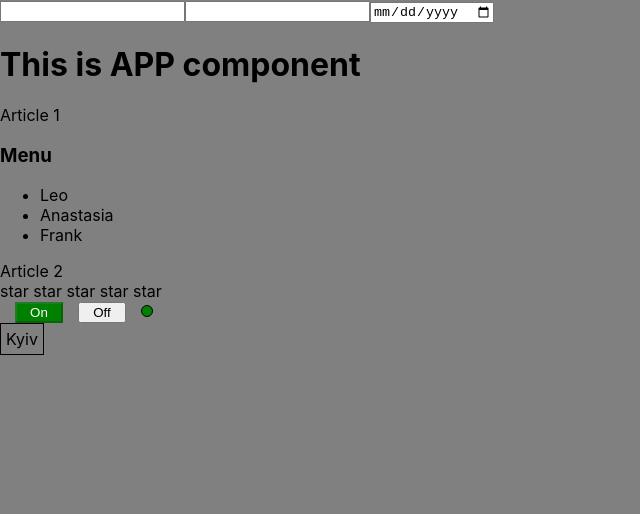
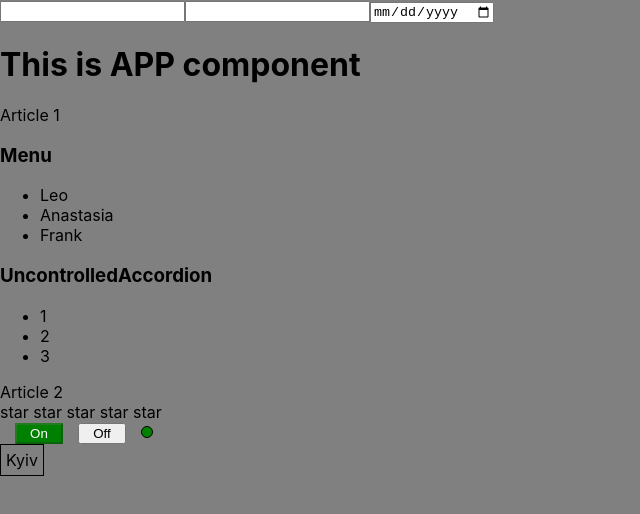
Before and after one commit to pampukhaleo/incubator, a React (Create React App) app: page / in a window 1280 px wide. Shown: the top 514 px of the page, without its empty margins (0-640 px from the left). Built offline with nearby package versions, Linux system fonts and the light colour scheme.

Commit message:
useReducer

```diff
--- a/src/App.tsx
+++ b/src/App.tsx
@@ -4,6 +4,7 @@ import { Accordion } from './components/Accordion/Accordion';
 import { Rating, RatingValueType } from './components/Rating/Rating';
 import { OnOff } from './components/OnOff/OnOff';
 import { Select } from './components/Select/Select';
+import UncontrolledAccordion from './components/UncontrolledAccordion/UncontrolledAccordion';
 
 function App() {
   const [collapsed, setCollapsed] = useState<boolean>(false)
@@ -26,7 +27,7 @@ function App() {
                  collapsed={ collapsed }
                  onClick={ toggleCollapsed }
                  items={ items }/>
-      {/*<UncontrolledAccordion title={ 'Menu' }/>*/ }
+      <UncontrolledAccordion title={ 'UncontrolledAccordion' }/>
       Article 2
       <Rating value={ ratingValue } onClick={ setRatingValue }/>
       {/*<UncontrolledRating />*/ }
--- a/src/components/UncontrolledAccordion/UncontrolledAccordion.tsx
+++ b/src/components/UncontrolledAccordion/UncontrolledAccordion.tsx
@@ -1,21 +1,40 @@
-import React, { useState } from 'react';
+import React, { useReducer, useState } from 'react';
 
 type AccordionPropsType = {
- title: string
+  title: string
 }
 
-export const UncontrolledAccordion = ({title}: AccordionPropsType) => {
+type ActionType = {
+  type: string
+}
 
-  const [collapsed, setCollapsed] = useState(false);
+const TOGGLE_COLLAPSED = 'TOGGLE_COLLAPSED'
 
-  const toggleCollapsed = () => setCollapsed(!collapsed)
+const reducer = (state: boolean, action: ActionType) => {
+  switch (action.type) {
+    case TOGGLE_COLLAPSED:
+      return !state
+    default:
+      throw new Error('Bad action type')
+  }
+}
+
+export const UncontrolledAccordion = ({ title }: AccordionPropsType) => {
+
+  // const [collapsed, setCollapsed] = useState(false);
+  const [collapsed, dispatch] = useReducer(reducer, false);
+
+  // const toggleCollapsed = () => setCollapsed(!collapsed)
 
   return (
-      <div>
-        <AccordionTitle text={title} toggleCollapsed={toggleCollapsed} />
-        { !collapsed && <AccordionBody /> }
-      </div>
-    )
+    <div>
+      <AccordionTitle text={ title }
+                      toggleCollapsed={ () => dispatch({
+                        type: TOGGLE_COLLAPSED
+                      }) }/>
+      { !collapsed && <AccordionBody/> }
+    </div>
+  )
 
 }
 
@@ -23,12 +42,13 @@ type AccordionTitlePropsType = {
   text: string
   toggleCollapsed: () => void
 }
-function AccordionTitle({text, toggleCollapsed}: AccordionTitlePropsType) {
+
+function AccordionTitle({ text, toggleCollapsed }: AccordionTitlePropsType) {
   const onClickHandle = () => {
     toggleCollapsed()
   }
 
-  return <h3 onClick={onClickHandle}>{text}</h3>
+  return <h3 onClick={ onClickHandle }>{ text }</h3>
 }
 
 function AccordionBody() {
```
